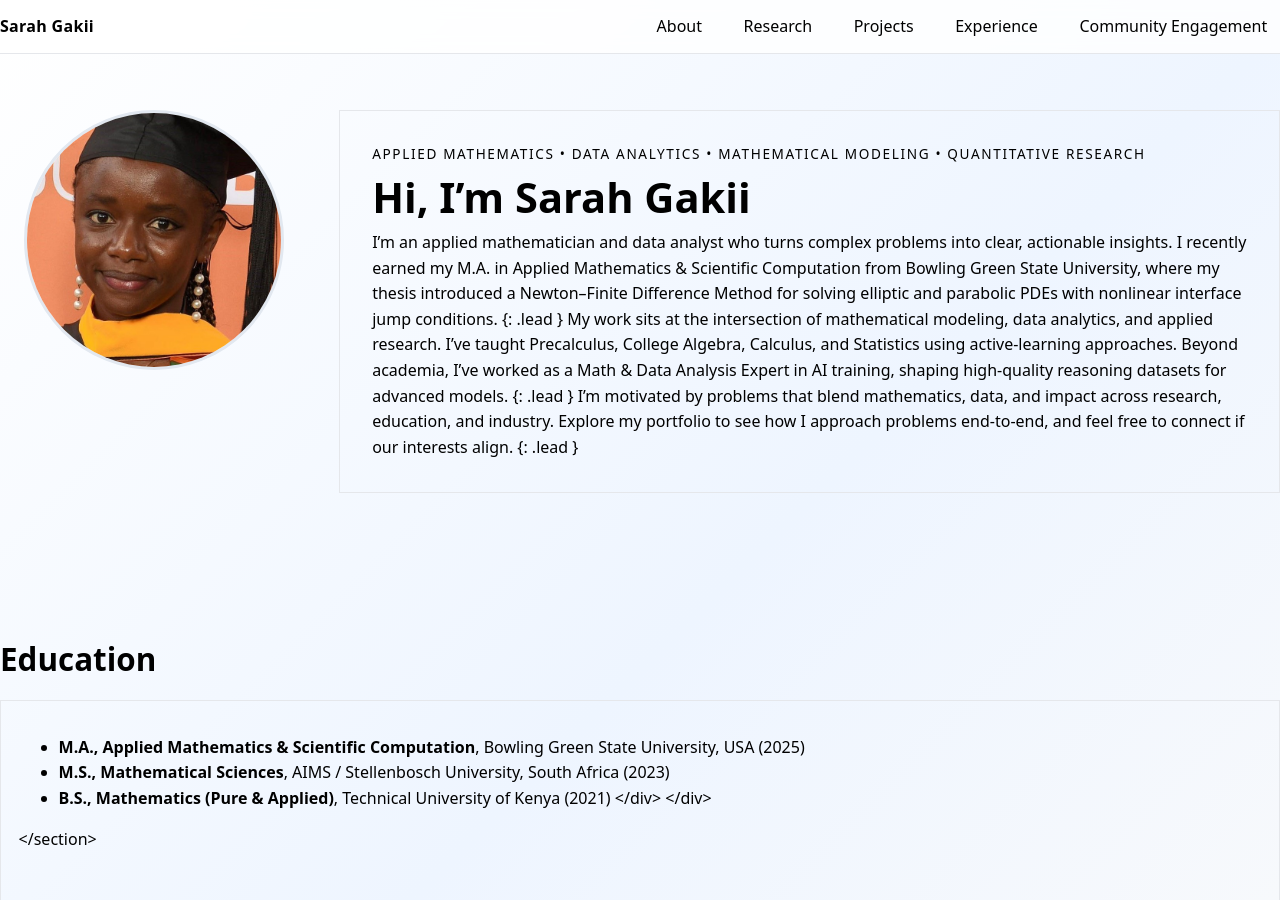
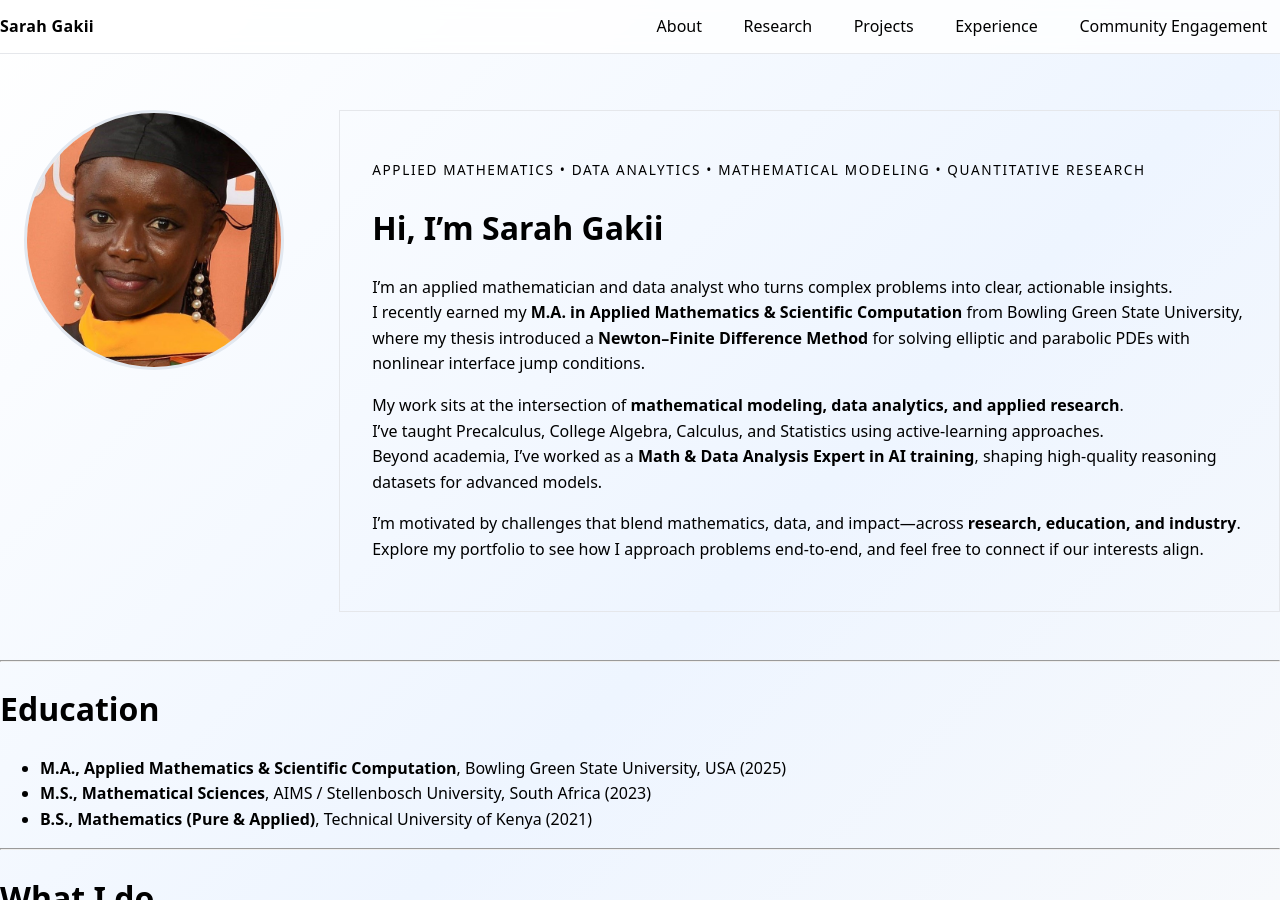
Before and after one commit to SARAH-GAKII/sarah-gakii.github.io, a Jekyll site: the page built from index.md, in a window 1280 px wide and 900 px high. Built offline with Jekyll 4.4.1, drawn with Linux system fonts in a browser that asks for light colours; some of the changed text lies outside the part shown.

Commit message:
Update index.md

```diff
--- a/index.md
+++ b/index.md
@@ -9,64 +9,54 @@ title: Home
     <img src="/assets/headshot.jpg" alt="Sarah Gakii headshot" />
   </div>
 
-  <div class="card intro">
-    <span class="eyebrow">Applied Mathematics • Data Analytics • Mathematical Modeling • Quantitative Research</span>
-    <h2 class="title">Hi, I’m <span class="accent">Sarah Gakii</span></h2>
+  <div class="card intro" markdown="1">
+<span class="eyebrow">Applied Mathematics • Data Analytics • Mathematical Modeling • Quantitative Research</span>
+# Hi, I’m <span class="accent">Sarah Gakii</span>
 
-I’m an applied mathematician and data analyst who turns complex problems into clear, actionable insights. I recently earned my M.A. in Applied Mathematics & Scientific Computation from Bowling Green State University, where my thesis introduced a Newton–Finite Difference Method for solving elliptic and parabolic PDEs with nonlinear interface jump conditions.
 {: .lead }
+I’m an applied mathematician and data analyst who turns complex problems into clear, actionable insights.
+I recently earned my **M.A. in Applied Mathematics & Scientific Computation** from Bowling Green State University, where my thesis introduced a **Newton–Finite Difference Method** for solving elliptic and parabolic PDEs with nonlinear interface jump conditions.
 
-My work sits at the intersection of mathematical modeling, data analytics, and applied research. I’ve taught Precalculus, College Algebra, Calculus, and Statistics using active-learning approaches. Beyond academia, I’ve worked as a Math & Data Analysis Expert in AI training, shaping high-quality reasoning datasets for advanced models.
 {: .lead }
+My work sits at the intersection of **mathematical modeling, data analytics, and applied research**.
+I’ve taught Precalculus, College Algebra, Calculus, and Statistics using active-learning approaches.
+Beyond academia, I’ve worked as a **Math & Data Analysis Expert in AI training**, shaping high-quality reasoning datasets for advanced models.
 
-I’m motivated by problems that blend mathematics, data, and impact across research, education, and industry.
+{: .lead }
+I’m motivated by challenges that blend mathematics, data, and impact—across **research, education, and industry**.
 Explore my portfolio to see how I approach problems end-to-end, and feel free to connect if our interests align.
-{: .lead }
-
   </div>
 </div>
 
-<!-- EDUCATION -->
-<section class="container" id="education">
-  <h2>Education</h2>
-  <div class="card">
-    <div class="body" markdown="1">
+---
+
+# Education
 - **M.A., Applied Mathematics & Scientific Computation**, Bowling Green State University, USA (2025)
 - **M.S., Mathematical Sciences**, AIMS / Stellenbosch University, South Africa (2023)
 - **B.S., Mathematics (Pure & Applied)**, Technical University of Kenya (2021)
-    </div>
-  </div>
-</section>
 
-<!-- QUICK LINKS -->
-<section class="container" id="quick-links">
-  <h2>What I do</h2>
+---
 
-  <div class="grid cards">
+# What I do
 
-    <article class="card">
-      <div class="body" markdown="1">
+<div class="grid cards">
+
+<article class="card" markdown="1">
 ### Research
 PDEs, interface problems, and applied modeling with clear methods and results.
 [**Dive into research →**](/research.html)
-      </div>
-    </article>
+</article>
 
-    <article class="card">
-      <div class="body" markdown="1">
+<article class="card" markdown="1">
 ### Projects
 From raw data to decisions: dashboards, simulations, and reproducible workflows.
 [**See projects →**](/projects.html)
-      </div>
-    </article>
+</article>
 
-    <article class="card">
-      <div class="body" markdown="1">
+<article class="card" markdown="1">
 ### Experience
 Teaching & mentorship plus industry roles in data, AI training, and operations.
 [**View experience →**](/experience.html)
-      </div>
-    </article>
+</article>
 
-  </div>
-</section>
+</div>
```
